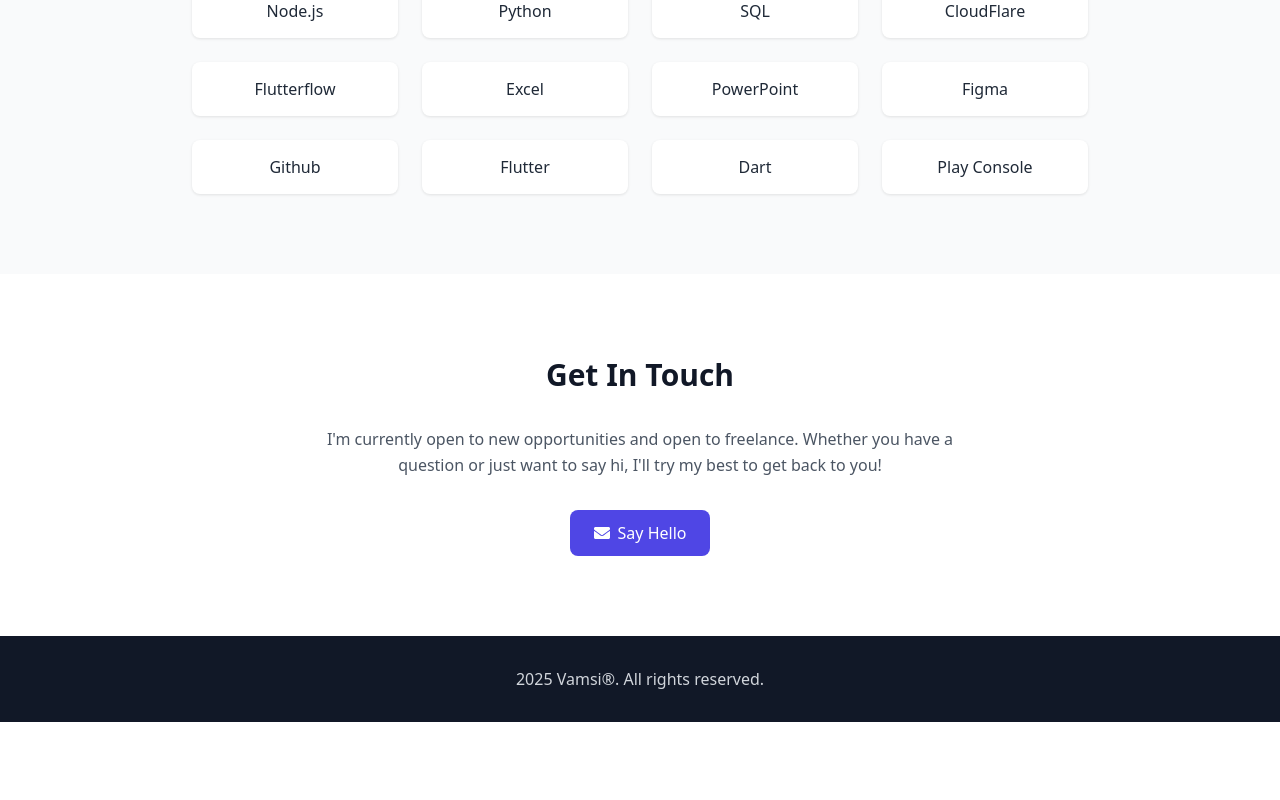
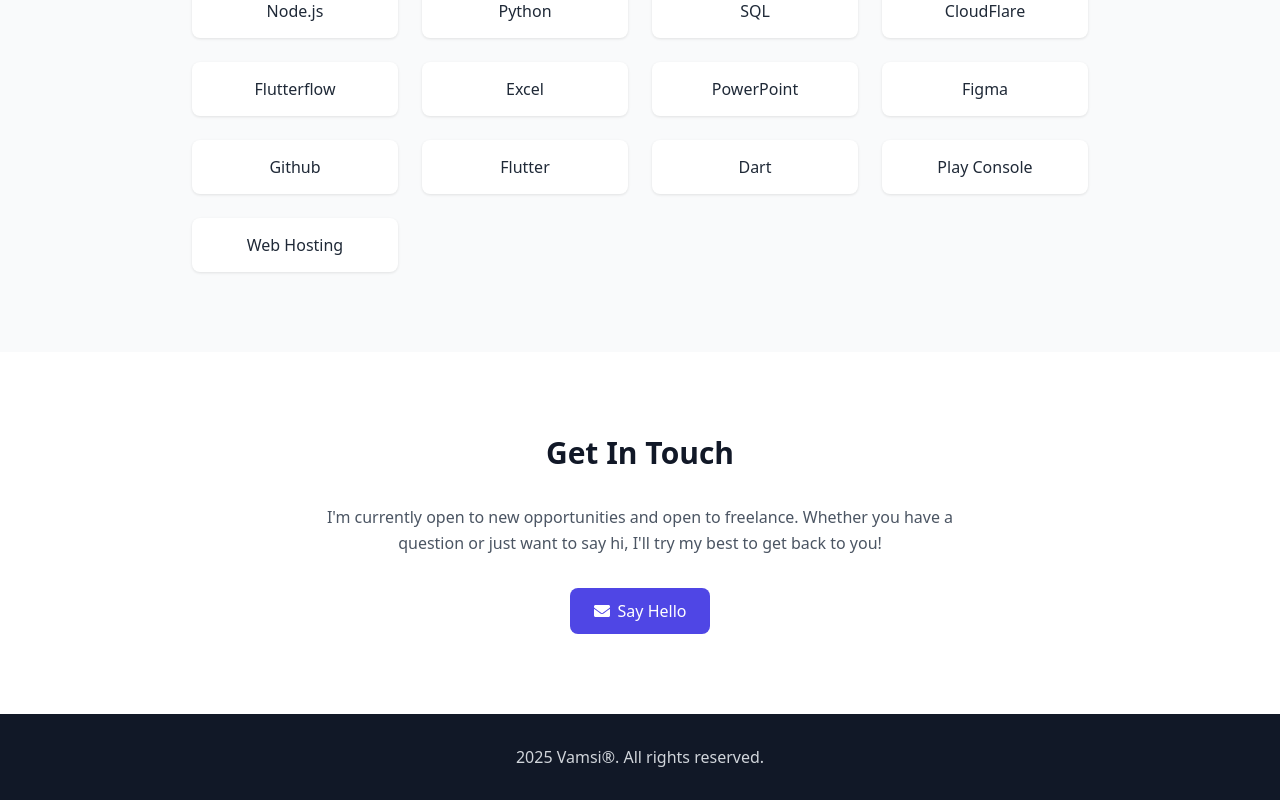
Before and after one commit to vamshi1504/Portfolio, a React (Vite) app: page / in a window 1280 px wide. Shown: the part 2916-3716 px from the top of the page. Before the commit the page ends 3638 px from the top, so only its background shows below. Built offline with nearby package versions, Linux system fonts and the light colour scheme.

Commit message:
New Skill added

```diff
--- a/src/components/Contact.tsx
+++ b/src/components/Contact.tsx
@@ -12,7 +12,7 @@
             I'm currently open to new opportunities and open to freelance. Whether you have a question or just want to say hi,
             I'll try my best to get back to you!
           </p>
-          <a href="mailto:contact@example.com" className="btn btn-primary">
+          <a href="mailto:vamsikrishna.cse.sec@gmail.com" className="btn btn-primary">
             <FaEnvelope />
             Say Hello
           </a>
--- a/src/components/Skills.tsx
+++ b/src/components/Skills.tsx
@@ -5,7 +5,7 @@
 const skills = [
  "HTML","CSS", "JavaScript", "React", "Node.js",
   "Python", "SQL", "CloudFlare", "Flutterflow", "Excel", "PowerPoint", "Figma",
-  "Github", "Flutter", "Dart", "Play Console"
+  "Github", "Flutter", "Dart", "Play Console", "Web Hosting"
 ];
 
 export function Skills() {
```
